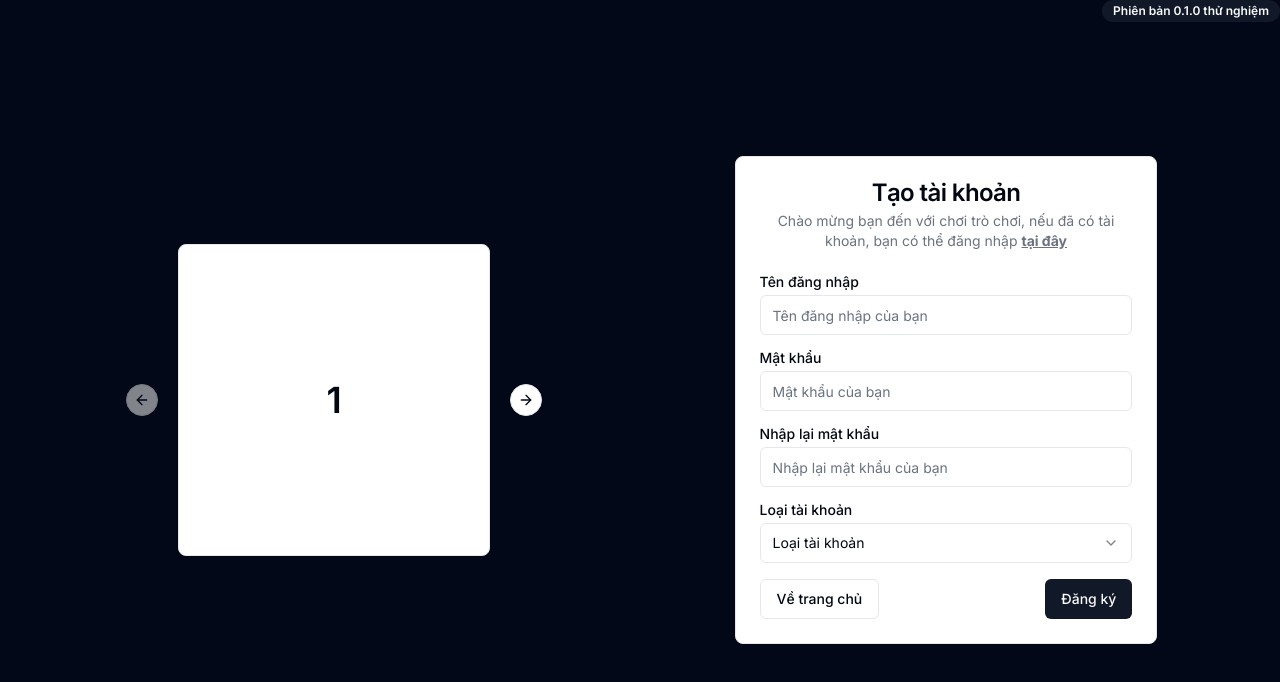
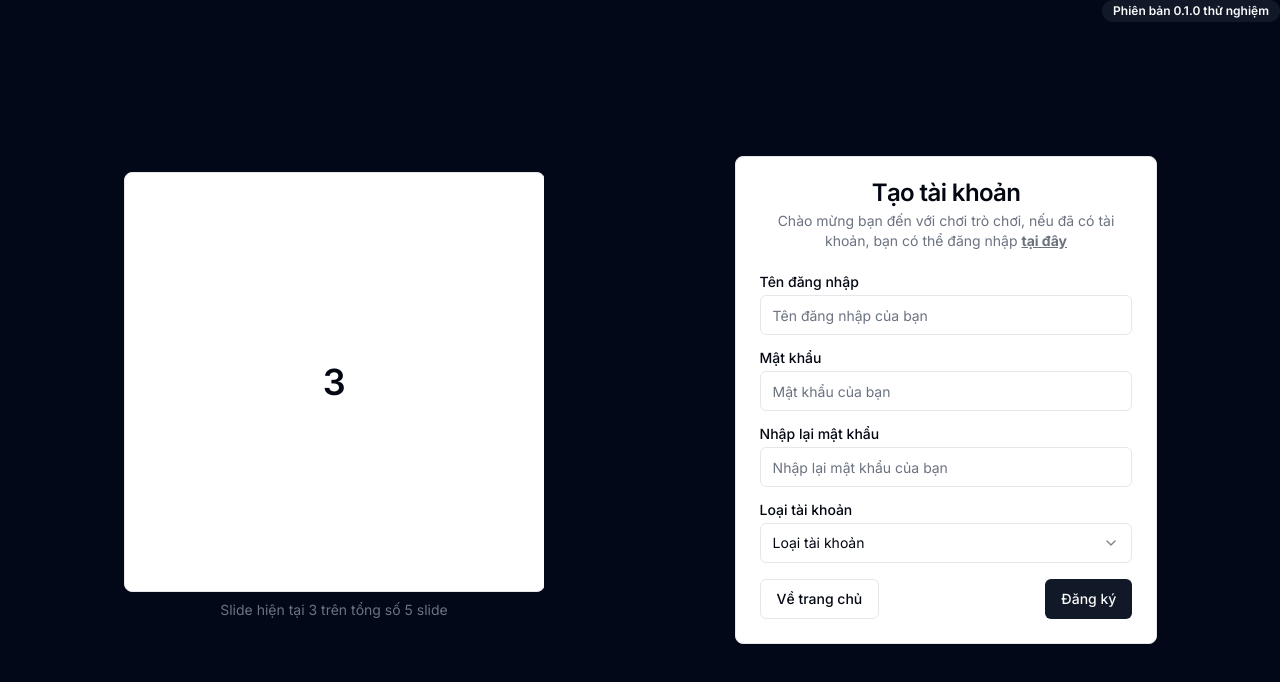
Before and after one commit to AnVscode/choi-tro-choi, a Next.js app: page /sign-up in a window 1280 px wide. Shown: the top 682 px of the page. Built offline with nearby package versions, Linux system fonts and the light colour scheme.

Commit message:
update ui caraousel

```diff
--- a/package.json
+++ b/package.json
@@ -27,6 +27,7 @@
     "@vercel/speed-insights": "^1.0.10",
     "class-variance-authority": "^0.7.0",
     "clsx": "^2.1.0",
+    "embla-carousel-autoplay": "^8.0.0",
     "embla-carousel-react": "^8.0.0",
     "lucide-react": "^0.358.0",
     "next": "14.1.3",
--- a/src/app/(auth)/components/Introduce.tsx
+++ b/src/app/(auth)/components/Introduce.tsx
@@ -1,3 +1,4 @@
+"use client";
 import * as React from "react";
 
 import { Card, CardContent } from "@/components/ui/card";
@@ -5,28 +6,54 @@ import {
   Carousel,
   CarouselContent,
   CarouselItem,
-  CarouselNext,
-  CarouselPrevious,
+  type CarouselApi,
 } from "@/components/ui/carousel";
+import Autoplay from "embla-carousel-autoplay";
 
 export default function Introduce() {
+  const [api, setApi] = React.useState<CarouselApi>();
+  const [current, setCurrent] = React.useState<number>(0);
+  const [count, setCount] = React.useState<number>(0);
+
+  React.useEffect(() => {
+    if (!api) {
+      return;
+    }
+
+    setCount(api.scrollSnapList().length);
+    setCurrent(api.selectedScrollSnap() + 1);
+
+    api.on("select", () => {
+      setCurrent(api.selectedScrollSnap() + 1);
+    });
+  }, [api]);
+
   return (
-    <Carousel className="w-full max-w-xs flex-1">
+    <div>
+      <Carousel
+        setApi={setApi}
+        className="w-full"
+        plugins={[
+          Autoplay({
+            delay: 2000,
+          }),
+        ]}
+      >
         <CarouselContent>
           {Array.from({ length: 5 }).map((_, index) => (
             <CarouselItem key={index}>
-            <div className="p-1">
               <Card>
                 <CardContent className="flex aspect-square items-center justify-center p-6">
                   <span className="text-4xl font-semibold">{index + 1}</span>
                 </CardContent>
               </Card>
-            </div>
             </CarouselItem>
           ))}
         </CarouselContent>
-      <CarouselPrevious />
-      <CarouselNext />
       </Carousel>
+      <div className="py-2 text-center text-sm text-muted-foreground">
+        Slide hiện tại {current} trên tổng số {count} slide
+      </div>
+    </div>
   );
 }
--- /dev/null
+++ b/src/app/(auth)/components/form-sign-in.tsx
@@ -0,0 +1,41 @@
+"use client";
+import React from "react";
+import { useRouter } from "next/navigation";
+
+import { Label } from "@/components/ui/label";
+import { Input } from "@/components/ui/input";
+import { Button } from "@/components/ui/button";
+import { pageRouter } from "@/constants/page-router";
+
+export default function FormSignIn() {
+  const appRouterInstance = useRouter();
+
+  const handlerBackToHome = (event: React.MouseEvent<HTMLButtonElement>) => {
+    event.preventDefault();
+    appRouterInstance.push(pageRouter.home.url);
+  };
+
+  return (
+    <form>
+      <div className="grid w-full items-center gap-4">
+        <div className="flex flex-col space-y-1.5">
+          <Label htmlFor="user_name">Tên đăng nhập</Label>
+          <Input id="user_name" placeholder="Tên đăng nhập của bạn" />
+        </div>
+
+        <div className="flex flex-col space-y-1.5">
+          <Label htmlFor="password">Mật khẩu</Label>
+          <Input id="password" placeholder="Mật khẩu của bạn" />
+        </div>
+
+        <div className="flex justify-between">
+          <Button variant="outline" onClick={handlerBackToHome}>
+            Về trang chủ
+          </Button>
+
+          <Button type="submit">Đăng nhập</Button>
+        </div>
+      </div>
+    </form>
+  );
+}
--- /dev/null
+++ b/src/app/(auth)/components/form-sign-up.tsx
@@ -0,0 +1,66 @@
+"use client";
+import React from "react";
+import { useRouter } from "next/navigation";
+
+import { Label } from "@/components/ui/label";
+import { Input } from "@/components/ui/input";
+import { Button } from "@/components/ui/button";
+import {
+  Select,
+  SelectContent,
+  SelectItem,
+  SelectTrigger,
+  SelectValue,
+} from "@/components/ui/select";
+import { pageRouter } from "@/constants/page-router";
+
+export default function FormSignUp() {
+  const appRouterInstance = useRouter();
+
+  const handlerBackToHome = (event: React.MouseEvent<HTMLButtonElement>) => {
+    event.preventDefault();
+    appRouterInstance.push(pageRouter.home.url);
+  };
+
+  return (
+    <form>
+      <div className="grid w-full items-center gap-4">
+        <div className="flex flex-col space-y-1.5">
+          <Label htmlFor="user_name">Tên đăng nhập</Label>
+          <Input id="user_name" placeholder="Tên đăng nhập của bạn" />
+        </div>
+
+        <div className="flex flex-col space-y-1.5">
+          <Label htmlFor="password">Mật khẩu</Label>
+          <Input id="password" placeholder="Mật khẩu của bạn" />
+        </div>
+
+        <div className="flex flex-col space-y-1.5">
+          <Label htmlFor="password">Nhập lại mật khẩu</Label>
+          <Input id="password" placeholder="Nhập lại mật khẩu của bạn" />
+        </div>
+
+        <div className="flex flex-col space-y-1.5">
+          <Label htmlFor="account_type">Loại tài khoản</Label>
+          <Select>
+            <SelectTrigger id="User">
+              <SelectValue placeholder="Loại tài khoản" />
+            </SelectTrigger>
+
+            <SelectContent position="popper">
+              <SelectItem value="Admin">Admin</SelectItem>
+              <SelectItem value="User">Người dùng</SelectItem>
+            </SelectContent>
+          </Select>
+        </div>
+
+        <div className="flex justify-between">
+          <Button variant="outline" onClick={handlerBackToHome}>
+            Về trang chủ
+          </Button>
+          <Button type="submit">Đăng ký</Button>
+        </div>
+      </div>
+    </form>
+  );
+}
--- a/src/app/(auth)/layout.tsx
+++ b/src/app/(auth)/layout.tsx
@@ -9,7 +9,7 @@ interface IAuthLayout {
 
 export default function AuthLayout({ children }: IAuthLayout) {
   return (
-    <div className="flex gap-2 justify-center items-center h-screen">
+    <div className="flex gap-2 justify-center items-center h-screen relative">
       <div className="flex-1 flex justify-center max-lg:hidden">
         <Introduce />
       </div>
--- a/src/app/(auth)/sign-in/page.tsx
+++ b/src/app/(auth)/sign-in/page.tsx
@@ -1,7 +1,5 @@
 import Link from "next/link";
 
-import { Input } from "@/components/ui/input";
-import { Label } from "@/components/ui/label";
 import {
   CardContent,
   CardDescription,
@@ -9,7 +7,7 @@ import {
   CardTitle,
 } from "@/components/ui/card";
 import { pageRouter } from "@/constants/page-router";
-import { Button } from "@/components/ui/button";
+import FormSignIn from "@/app/(auth)/components/form-sign-in";
 
 export default function SignInPage() {
   return (
@@ -29,25 +27,7 @@ export default function SignInPage() {
       </CardHeader>
 
       <CardContent>
-        <form>
-          <div className="grid w-full items-center gap-4">
-            <div className="flex flex-col space-y-1.5">
-              <Label htmlFor="user_name">Tên đăng nhập</Label>
-              <Input id="user_name" placeholder="Tên đăng nhập của bạn" />
-            </div>
-
-            <div className="flex flex-col space-y-1.5">
-              <Label htmlFor="password">Mật khẩu</Label>
-              <Input id="password" placeholder="Mật khẩu của bạn" />
-            </div>
-
-            <div className="flex justify-between">
-              <Button variant="outline">Về trang chủ</Button>
-
-              <Button>Đăng nhập</Button>
-            </div>
-          </div>
-        </form>
+        <FormSignIn />
       </CardContent>
     </>
   );
--- a/src/app/(auth)/sign-up/page.tsx
+++ b/src/app/(auth)/sign-up/page.tsx
@@ -1,14 +1,5 @@
 import Link from "next/link";
 
-import { Input } from "@/components/ui/input";
-import { Label } from "@/components/ui/label";
-import {
-  Select,
-  SelectContent,
-  SelectItem,
-  SelectTrigger,
-  SelectValue,
-} from "@/components/ui/select";
 import {
   CardContent,
   CardDescription,
@@ -16,7 +7,7 @@ import {
   CardTitle,
 } from "@/components/ui/card";
 import { pageRouter } from "@/constants/page-router";
-import { Button } from "@/components/ui/button";
+import FormSignUp from "@/app/(auth)/components/form-sign-up";
 
 export default function SignUpPage() {
   return (
@@ -36,43 +27,7 @@ export default function SignUpPage() {
       </CardHeader>
 
       <CardContent>
-        <form>
-          <div className="grid w-full items-center gap-4">
-            <div className="flex flex-col space-y-1.5">
-              <Label htmlFor="user_name">Tên đăng nhập</Label>
-              <Input id="user_name" placeholder="Tên đăng nhập của bạn" />
-            </div>
-
-            <div className="flex flex-col space-y-1.5">
-              <Label htmlFor="password">Mật khẩu</Label>
-              <Input id="password" placeholder="Mật khẩu của bạn" />
-            </div>
-
-            <div className="flex flex-col space-y-1.5">
-              <Label htmlFor="password">Nhập lại mật khẩu</Label>
-              <Input id="password" placeholder="Nhập lại mật khẩu của bạn" />
-            </div>
-
-            <div className="flex flex-col space-y-1.5">
-              <Label htmlFor="account_type">Loại tài khoản</Label>
-              <Select>
-                <SelectTrigger id="User">
-                  <SelectValue placeholder="Loại tài khoản" />
-                </SelectTrigger>
-
-                <SelectContent position="popper">
-                  <SelectItem value="Admin">Admin</SelectItem>
-                  <SelectItem value="User">Người dùng</SelectItem>
-                </SelectContent>
-              </Select>
-            </div>
-
-            <div className="flex justify-between">
-              <Button variant="outline">Về trang chủ</Button>
-              <Button>Đăng ký</Button>
-            </div>
-          </div>
-        </form>
+        <FormSignUp />
       </CardContent>
     </>
   );
--- a/src/components/system-detect.tsx
+++ b/src/components/system-detect.tsx
@@ -1,13 +1,13 @@
 "use client";
-import React, { useState, useEffect } from "react";
+import * as React from "react";
 
 import { toast } from "sonner";
 
 export default function SystemDetect() {
-  const [os, setOs] = useState<string>("...Loading");
-  const [version, setVersion] = useState<string>("...Loading");
+  const [os, setOs] = React.useState<string>("...Loading");
+  const [version, setVersion] = React.useState<string>("...Loading");
 
-  useEffect(() => {
+  React.useEffect(() => {
     if (typeof window !== "undefined") {
       const userAgent = navigator.userAgent;
 
--- a/src/constants/page-router.ts
+++ b/src/constants/page-router.ts
@@ -9,7 +9,7 @@ type pageRouterType = {
 export const pageRouter: pageRouterType = {
   home: {
     pathname: "home",
-    url: "/home",
+    url: "/",
   },
 
   auth: {
```
Also changed, not shown: 1 other file (tests, documents, lock files or other folders). Lines whose indentation alone changed are shown as unchanged.
